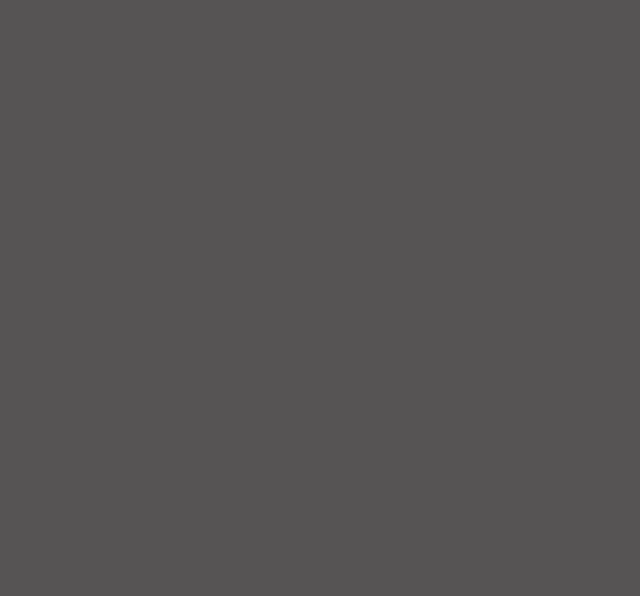
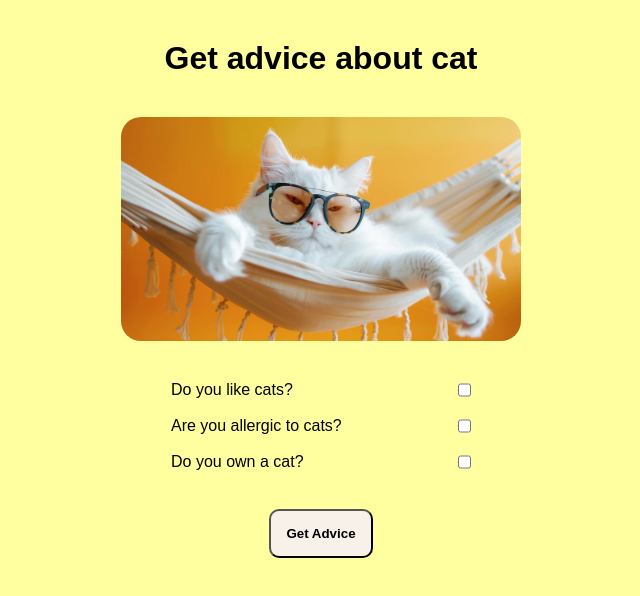
Before and after one commit to BF-FrontEnd-class-2025/group-4-cat-advice, a plain HTML site: page index.html in a window 1280 px wide. Shown: the whole page, without its empty margins (319-959 px from the left). Drawn offline with Linux system fonts and the light colour scheme.

Commit message:
developed html and css structure

```diff
--- a/css/index.css
+++ b/css/index.css
@@ -6,7 +6,57 @@
     box-sizing: border-box;
 }
 
+header {
+    margin: 40px 0;
+}
+
+#cat-pic {
+    height: auto;
+    width: 400px;
+    margin-bottom: 40px;
+    border-radius: 20px;
+}
+
 body {
     font-family: Arial, Helvetica, sans-serif;
-    background-color: #565454;
+    background-color: #ffff9f;
+    display: flex;
+    flex-direction: column;
+    align-items: center;
+    justify-content: center;
 }
+
+.questions {
+    min-width: 300px;
+    display: flex;
+    flex-direction: row;
+    justify-content: space-between;
+}
+
+.button {
+    min-width: 300px;
+    display: flex;
+    justify-content: center;
+    margin: 20px 0;
+}
+
+#give-advice {
+    padding: 15px;
+    border-radius: 10px;
+    font-weight: 600;
+    cursor: pointer;
+    background-color: rgb(247, 241, 234);
+}
+
+#give-advice:hover {
+    background-color: #f2b559;
+}
+
+.display {
+    min-width: 300px;
+    display: flex;
+    justify-content: center;
+    margin: 30px 0;
+    font-family: fantasy;
+    font-size: 1.2rem;
+}
--- a/index.html
+++ b/index.html
@@ -1,4 +1,4 @@
-<!DOCTYPE html>
+<!doctype html>
 <html lang="en">
     <head>
         <meta charset="UTF-8" />
@@ -8,6 +8,39 @@
         <title>JS starter</title>
     </head>
     <body>
+        <header>
+            <h1>Get advice about cat</h1>
+        </header>
+        <img id="cat-pic" src="./src/white-cat-sunglasses.jpg" alt="cat" />
+        <section>
+            <div class="questions">
+                Do you like cats?
+                <input id="likes-cats" type="checkbox" />
+            </div>
+
+            <br />
+
+            <div class="questions">
+                Are you allergic to cats?
+                <input id="is-allergic" type="checkbox" />
+            </div>
+
+            <br />
+
+            <div class="questions">
+                Do you own a cat?
+                <input id="owns-one" type="checkbox" />
+            </div>
+
+            <br />
+
+            <div class="button">
+                <button id="give-advice">Get Advice</button>
+            </div>
+        </section>
+        <div class="display">
+            <p id="message"></p>
+        </div>
         <script src="./src/index.js"></script>
     </body>
 </html>
```
Also changed, not shown: planning/constraints.md (line endings or trailing spaces), src/white-cat-sunglasses.jpg (added).
